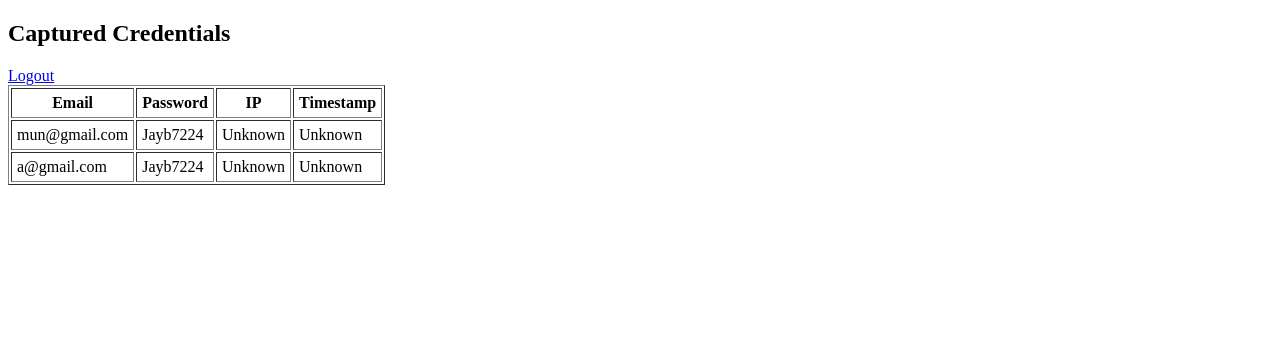
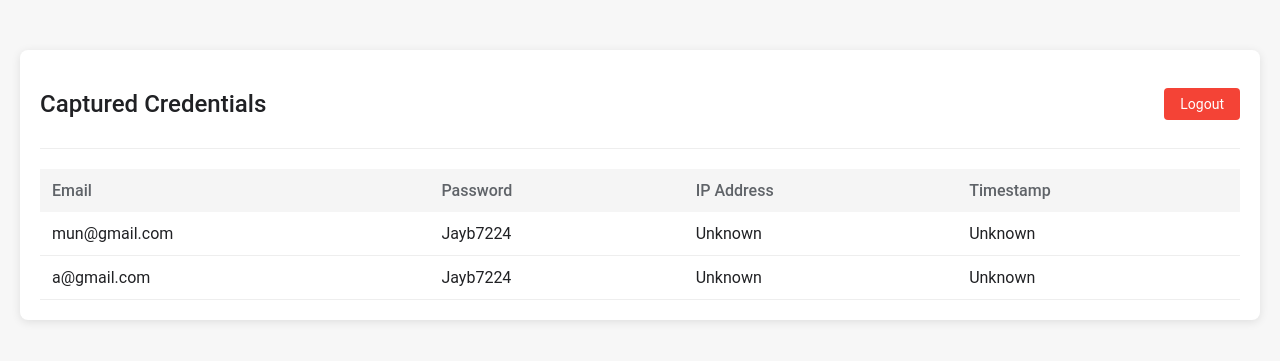
Before and after one commit to pasta-lover69/phish-sim, a Flask app: page /admin in a window 1280 px wide. Shown: the top 361 px of the page. Run offline with Flask 3, Linux system fonts and the light colour scheme; the visitor is signed in with stand-in values (Sample User, id 1).

Commit message:
updated admin

```diff
--- a/templates/admin.html
+++ b/templates/admin.html
@@ -1,18 +1,28 @@
 <!DOCTYPE html>
 <html>
 <head>
-    <title>Captured Credentials</title>
+    <title>Admin Dashboard - Phishing Simulation</title>
+    <link rel="stylesheet" type="text/css" href="{{ url_for('static', filename='style.css') }}">
+    <meta name="viewport" content="width=device-width, initial-scale=1.0">
 </head>
 <body>
-    <h2>Captured Credentials</h2>
-    <a href="{{ url_for('logout') }}">Logout</a>
-    <table border="1" cellpadding="5">
+    <div class="admin-container">
+        <div class="admin-header">
+            <h2 class="admin-title">Captured Credentials</h2>
+            <a href="{{ url_for('logout') }}" class="logout-btn">Logout</a>
+        </div>
+
+        {% if data %}
+        <table class="admin-table">
+            <thead>
                 <tr>
                     <th>Email</th>
                     <th>Password</th>
-            <th>IP</th>
+                    <th>IP Address</th>
                     <th>Timestamp</th>
                 </tr>
+            </thead>
+            <tbody>
                 {% for row in data %}
                 <tr>
                     <td>{{ row[0] }}</td>
@@ -21,6 +31,11 @@
                     <td>{{ row[3] }}</td>
                 </tr>
                 {% endfor %}
+            </tbody>
         </table>
+        {% else %}
+        <p>No credentials captured yet.</p>
+        {% endif %}
+    </div>
 </body>
 </html>
```
Lines whose indentation alone changed are shown as unchanged.
